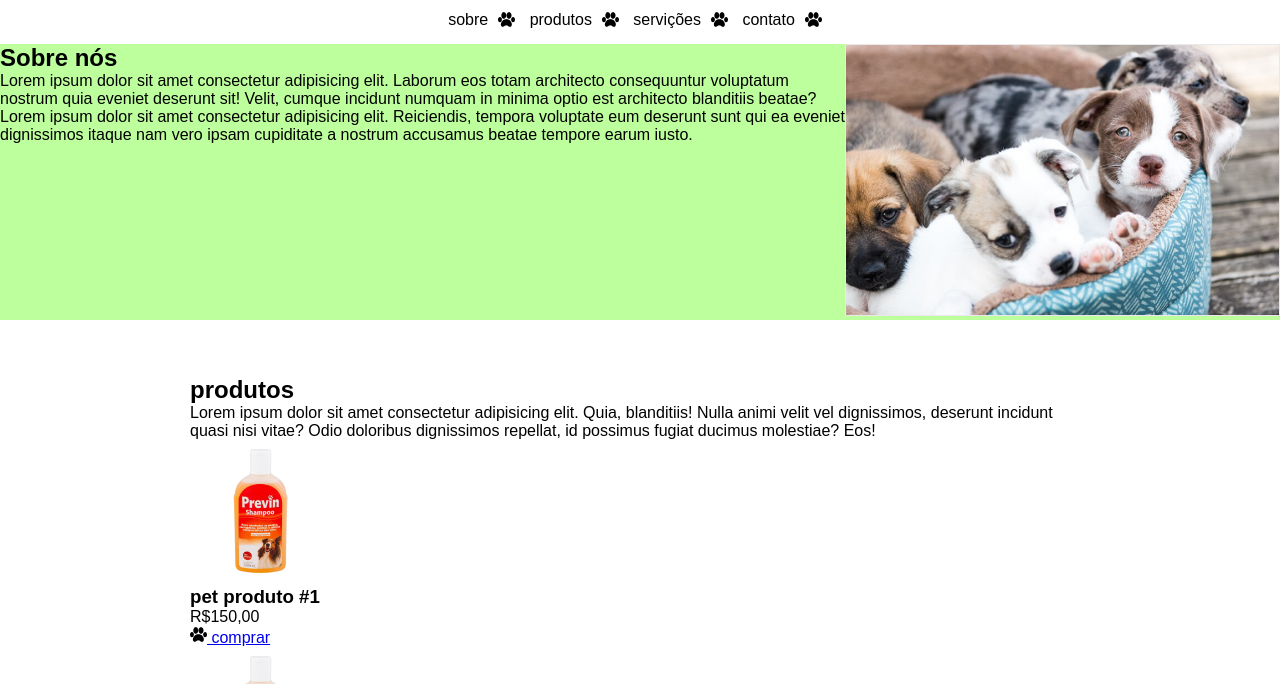
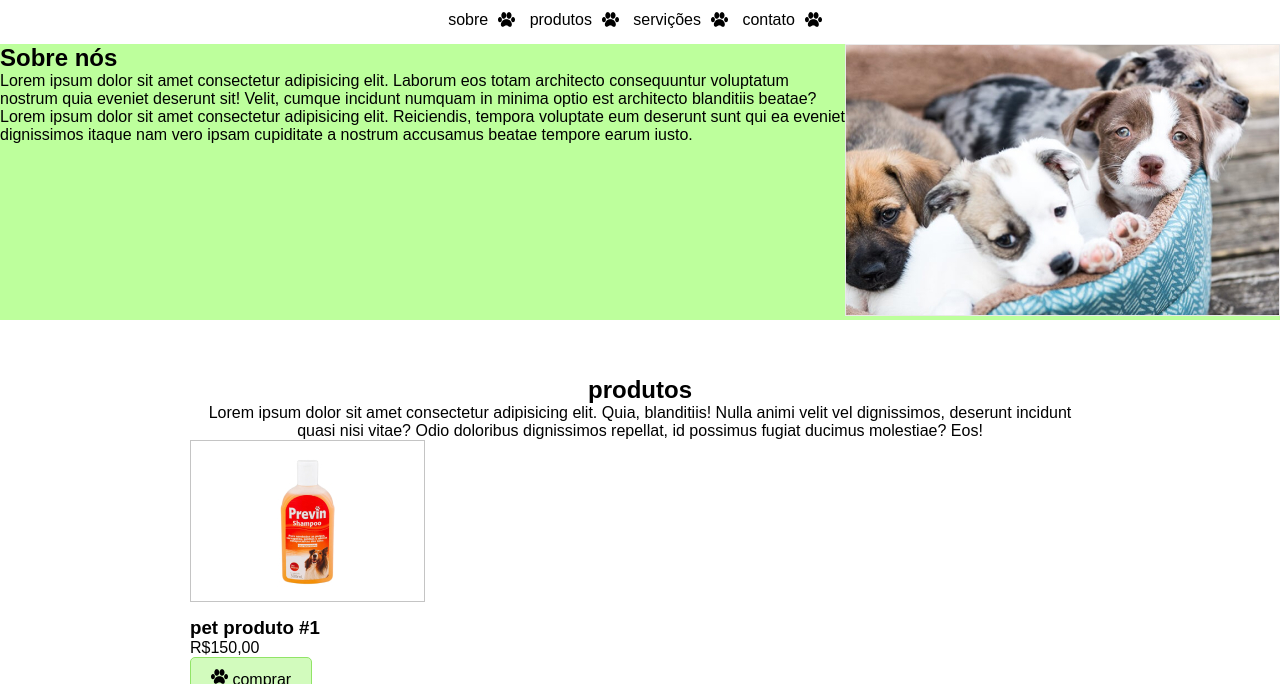
Before and after one commit to vv1ll14n/PET-SHOP, a plain HTML site: page HTML/index.html in a window 1280 px wide. Shown: the part 116-800 px from the top of the page. Drawn offline with Linux system fonts and the light colour scheme.

Commit message:
atualizamos o css do pet-shop feito em sala 26/10
estilizamos a seção produtos

```diff
--- a/CSS/style-petshop.css
+++ b/CSS/style-petshop.css
@@ -53,3 +53,32 @@ nav a:hover{
     justify-content:space-between;
     /*padding: 10px;*/
 }
+/*produtos feito em aula 26/10*/
+.produtos{
+    width: 235px;
+}
+.produtos figure{
+    border: 1px solid #c4c4c4;
+    background-color: #fff;
+    margin: 0 0 15px 0;
+    padding: 0;
+    text-align: center;
+    height: 160px;
+    line-height: 160px;
+}
+.produtos figure img{
+    vertical-align: middle;
+}
+.texto-centralizado{
+    text-align: center;
+}
+.btn-pata{
+    border: 1px solid #91e467;
+    background-color: #d2fbbd;
+    display: inline-block;
+    padding: 10px 20px;
+    text-decoration: none;
+    color: #000;
+    border-radius: 5px;
+    cursor: pointer;
+}
```
